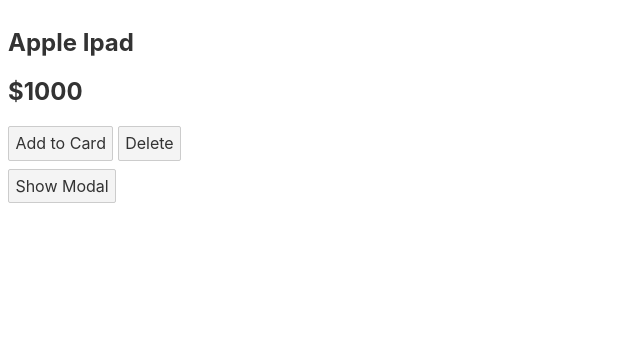
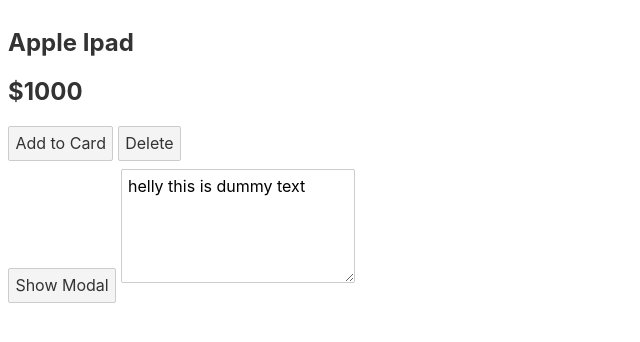
Before and after one commit to pardipbhatti8791/sveltejs-deep-into-components, a Svelte app: page / in a window 1280 px wide. Shown: the top 342 px of the page, without its empty margins (0-640 px from the left). Built offline with nearby package versions, Linux system fonts and the light colour scheme.

Commit message:
finished components

```diff
--- a/src/App.svelte
+++ b/src/App.svelte
@@ -1,4 +1,5 @@
 <script>
+	import {tick} from 'svelte'
 	import Product from './Product.svelte'
 	import Modal from './Modal.svelte'
 
@@ -11,9 +12,25 @@
 			price: 1000
 		}
 	]
+	let text ='helly this is dummy text'
 
 	function addToCart(e) {
 		console.log(e.detail)
+	}
+
+	function transform(e) {
+		console.log(e.whcih)
+		if(e.whcih !== 9) {
+			return ;
+		}
+		e.preventDefault();
+		const selectionStart = e.target.selectionStart
+		const selectionEnd = e.target.selectionEnd
+		const value = e.target.value
+
+		text = value.slice(0, selectionStart) +
+							value.slice(selectionStart, selectionEnd).toUpperCase()
+							+ value.slice(selectionEnd)
 	}
 </script>
 
@@ -33,3 +50,5 @@
 	<button slot="footer" on:click="{() => showModal = false}" disabled={!closeable}>Confirm</button>
 </Modal>
 {/if}
+
+<textarea rows="5" value="{text}" on:keydown="{transform}"></textarea>
```
